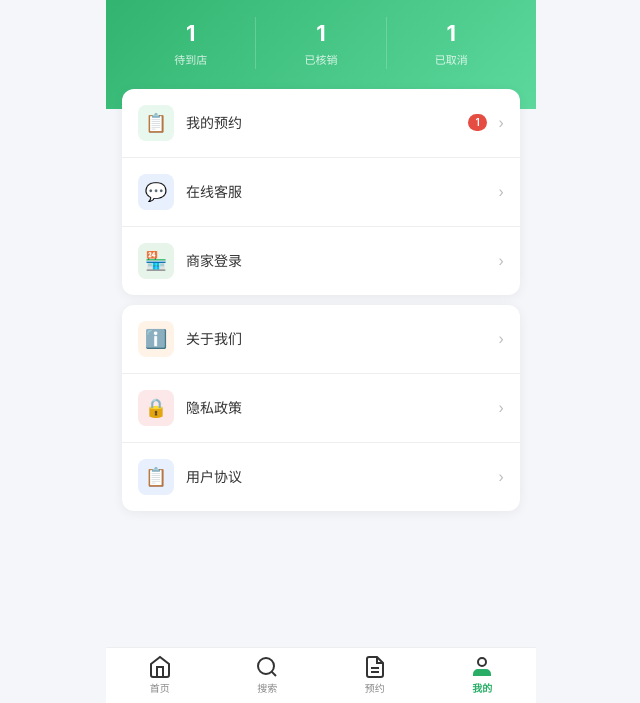
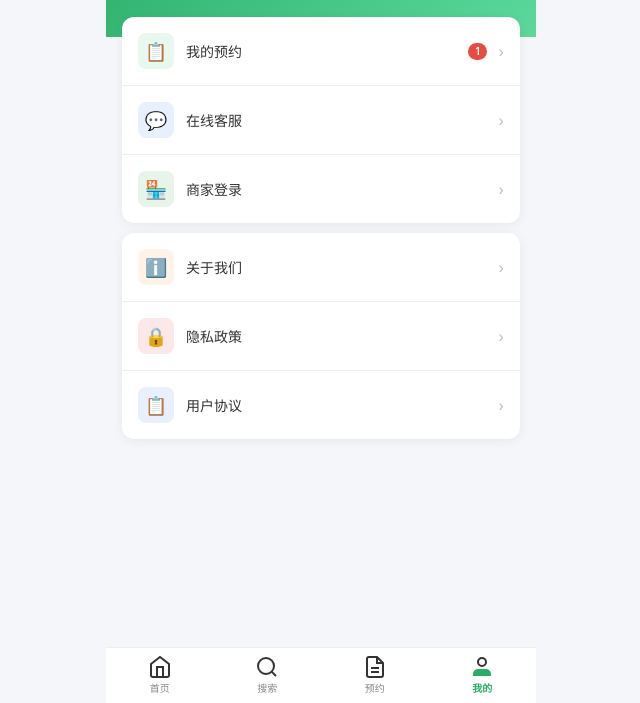
Before and after one commit to zealotxp/SYGO, a website: page profile.html in a window 1280 px wide. Shown: the part 97-800 px from the top of the page, without its empty margins (319-959 px from the left). Drawn offline with Linux system fonts and the light colour scheme.

Commit message:
v1.2.9: 个人中心去掉待到店/已核销/已取消三个统计数量，删除profile-stats块及对应CSS

```diff
--- a/css/common.css
+++ b/css/common.css
@@ -1115,18 +1115,6 @@
     font-weight: 600;
   }
   .profile-id { font-size: 12px; opacity: 0.8; margin-top: 4px; }
-  .profile-stats {
-    display: flex;
-    margin-top: 20px;
-    gap: 0;
-  }
-  .profile-stat {
-    flex: 1;
-    text-align: center;
-  }
-  .profile-stat-num { font-size: 22px; font-weight: 700; }
-  .profile-stat-label { font-size: 11px; opacity: 0.8; margin-top: 2px; }
-  .profile-stat + .profile-stat { border-left: 1px solid rgba(255,255,255,0.2); }
 
   .profile-menu {
     margin: -20px 16px 10px;
--- a/package.json
+++ b/package.json
@@ -1,6 +1,6 @@
 {
   "name": "shangyao-go",
-  "version": "1.2.8",
+  "version": "1.2.9",
   "private": true,
   "description": "上药GO-便民找药平台 - 移动端找药预约平台"
 }
--- a/profile.html
+++ b/profile.html
@@ -32,20 +32,6 @@
         <div>
           <div class="profile-name" onclick="editName()">微信用户</div>
           <div class="profile-id">ID: 100238</div>
-        </div>
-      </div>
-      <div class="profile-stats">
-        <div class="profile-stat" onclick="goMyAppointments()" style="cursor:pointer;">
-          <div class="profile-stat-num">1</div>
-          <div class="profile-stat-label">待到店</div>
-        </div>
-        <div class="profile-stat" onclick="goMyAppointments()" style="cursor:pointer;">
-          <div class="profile-stat-num">1</div>
-          <div class="profile-stat-label">已核销</div>
-        </div>
-        <div class="profile-stat" onclick="goMyAppointments()" style="cursor:pointer;">
-          <div class="profile-stat-num">1</div>
-          <div class="profile-stat-label">已取消</div>
         </div>
       </div>
     </div>
```
Also changed, not shown: pages_raw/profilePage.html (+0 -14 lines), CHANGELOG.md.
